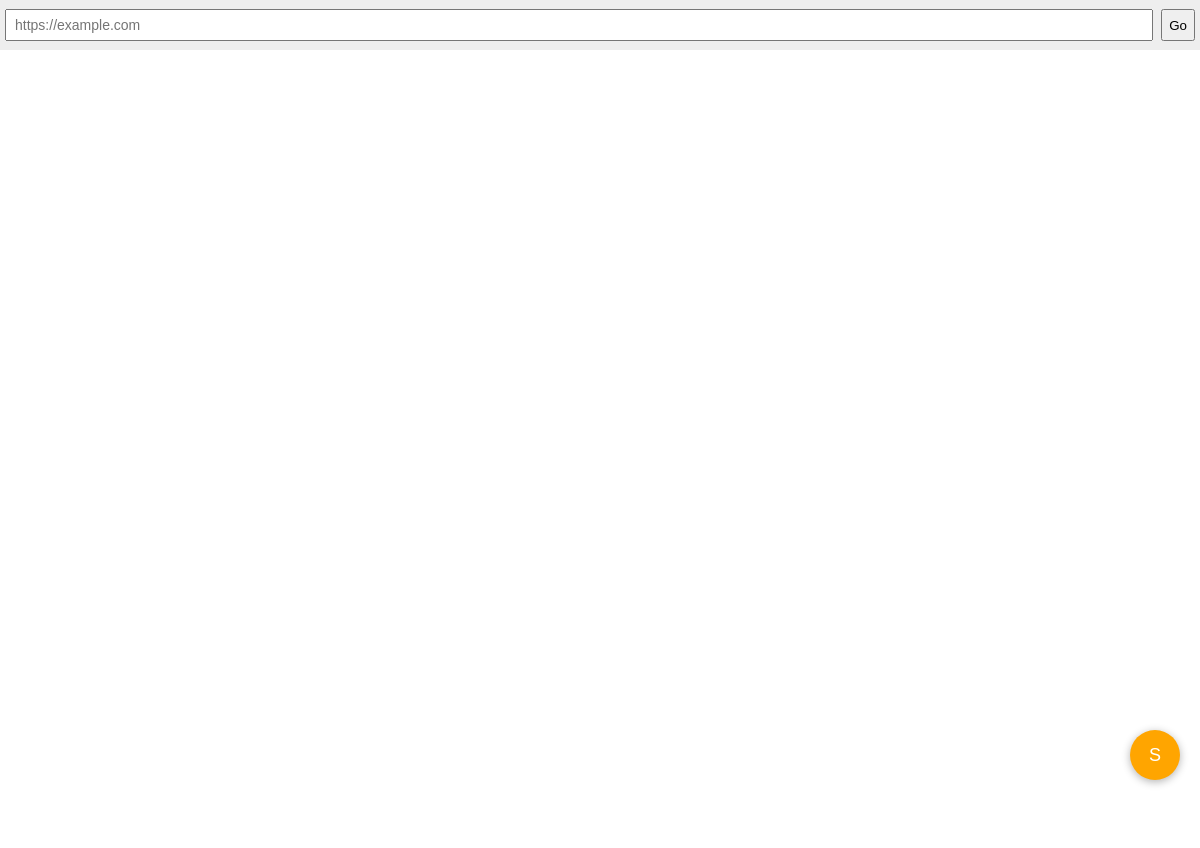
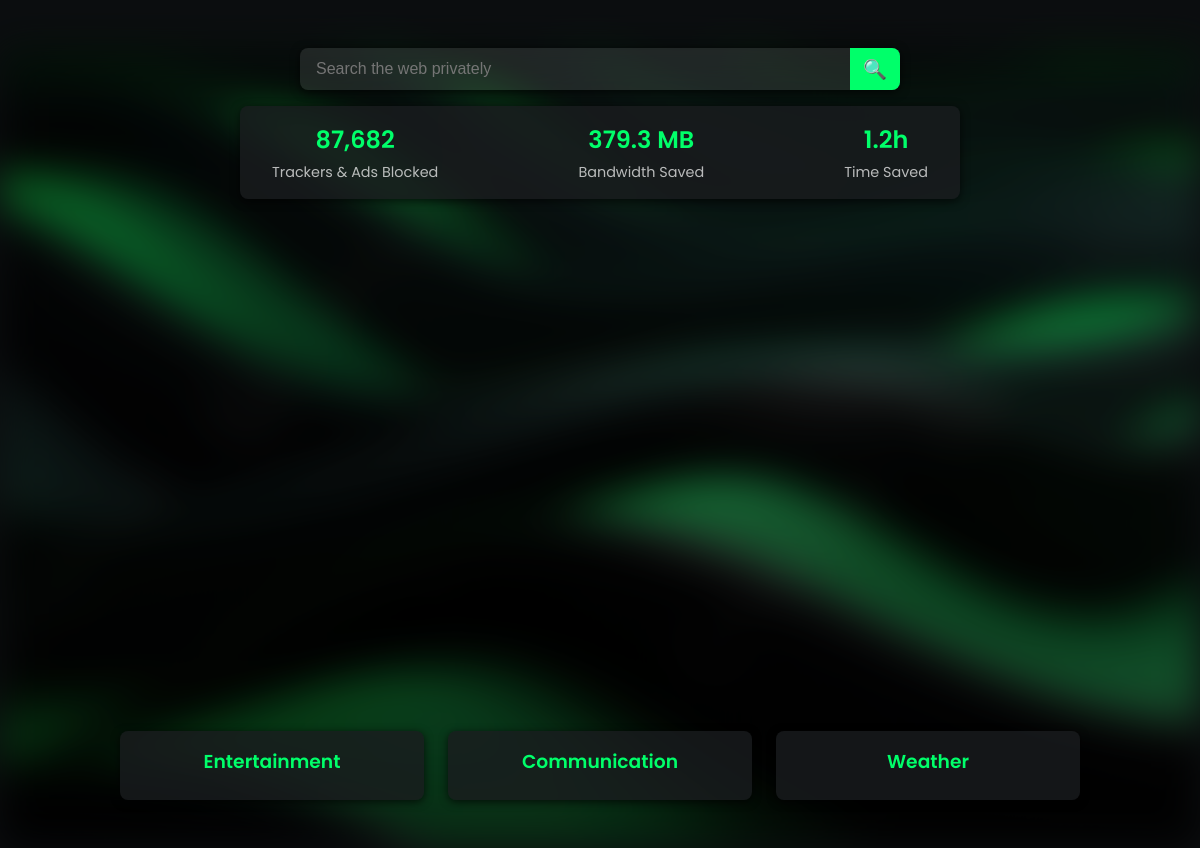
Before and after one commit to MaharshiPatel2274/NeuroPilot, an Electron app: page relax-home.html in a window 1200 px wide. Before the commit the page ends 800 px from the top, so only its background shows below. Drawn offline with Linux system fonts and the light colour scheme.

Commit message:
barebones relax landing page

```diff
--- /dev/null
+++ b/relax-home.css
@@ -0,0 +1,123 @@
+
+@import url('https://fonts.googleapis.com/css2?family=Poppins:wght@400;600&display=swap');
+
+:root {
+    --bg-dark: #0b0d0f;
+    --green-accent: #00ff6a;
+    --text-light: #e6e6e6;
+    --card-bg: rgba(26,28,30,0.8);
+}
+
+* {
+    margin: 0;
+    padding: 0;
+    box-sizing: border-box;
+}
+
+body {
+    position: relative;
+    height: 100vh;
+    font-family: 'Poppins', sans-serif;
+    color: var(--text-light);
+    background: var(--bg-dark);
+    overflow: hidden;
+}
+
+/* full‐screen blurred background */
+.bg-blur {
+    position: absolute;
+    top: 0; left: 0;
+    width: 100vw; height: 100vh;
+    background: url('landingbg.jpg') center/cover no-repeat;
+    filter: blur(20px) brightness(0.5);
+    z-index: -1;
+}
+
+/* search bar */
+.search-bar-container {
+    width: 60vw;
+    max-width: 600px;
+    margin: 3rem auto 1rem;
+    display: flex;
+    background: rgba(255,255,255,0.1);
+    border-radius: 8px;
+    overflow: hidden;
+    box-shadow: 0 2px 10px rgba(0,0,0,0.7);
+}
+
+#search-input {
+    flex: 1;
+    padding: 0.75rem 1rem;
+    border: none;
+    background: transparent;
+    color: var(--text-light);
+    font-size: 1rem;
+}
+#search-input:focus {
+    outline: none;
+}
+
+#search-btn {
+    width: 50px;
+    border: none;
+    background: var(--green-accent);
+    cursor: pointer;
+    font-size: 1.2rem;
+}
+
+/* stats widget */
+.stats-widget {
+    width: 60vw;
+    max-width: 800px;
+    margin: 1rem auto;
+    display: flex;
+    justify-content: space-between;
+    background: var(--card-bg);
+    padding: 1rem 2rem;
+    border-radius: 8px;
+    box-shadow: 0 2px 10px rgba(0,0,0,0.7);
+}
+
+.stat {
+    text-align: center;
+}
+.stat-number {
+    font-size: 1.5rem;
+    font-weight: 600;
+    color: var(--green-accent);
+}
+.stat-label {
+    margin-top: 0.3rem;
+    font-size: 0.9rem;
+    color: rgba(255,255,255,0.7);
+}
+
+/* categories row */
+#categories {
+    position: absolute;
+    bottom: 3rem;
+    left: 50%;
+    transform: translateX(-50%);
+    display: grid;
+    grid-template-columns: repeat(3, 1fr);
+    gap: 1.5rem;
+    width: 80vw;
+    max-width: 1000px;
+}
+
+.category-card {
+    background: var(--card-bg);
+    padding: 1rem;
+    border-radius: 8px;
+    box-shadow: 0 2px 8px rgba(0,0,0,0.7);
+    text-align: center;
+    transition: transform 0.2s;
+    cursor: pointer;
+}
+.category-card:hover {
+    transform: scale(1.05);
+}
+.category-card h3 {
+    margin-bottom: 0.5rem;
+    color: var(--green-accent);
+}
--- a/relax-home.html
+++ b/relax-home.html
@@ -1,126 +1,52 @@
 <!DOCTYPE html>
-<html>
+<html lang="en">
 <head>
     <meta charset="UTF-8" />
-    <title>Nova/NeuroPilot</title>
-    <style>
-        body {
-            margin: 0;
-            display: flex;
-            flex-direction: column;
-            height: 100vh;
-        }
-
-        /* Top URL bar */
-        #controls {
-            flex: 0 0 40px;
-            padding: 5px;
-            background: #eee;
-            display: flex;
-            align-items: center;
-        }
-        #controls input {
-            flex: 1;
-            height: 28px;
-            padding: 0 8px;
-            font-size: 14px;
-        }
-        #controls button {
-            margin-left: 8px;
-            height: 32px;
-        }
-
-        /* The embedded browser view */
-        #webview {
-            flex: 1;
-            width: 100%;
-            height: 100%;
-        }
-
-        /* Summarize button */
-        #summarize-button {
-            position: fixed;
-            bottom: 20px;
-            right: 20px;
-            width: 50px;
-            height: 50px;
-            border-radius: 50%;
-            background: orange;
-            border: none;
-            font-size: 18px;
-            color: white;
-            cursor: pointer;
-            z-index: 9999;
-            box-shadow: 0 2px 8px rgba(0, 0, 0, 0.3);
-        }
-
-        /* Overlay backdrop */
-        #summarize-overlay {
-            position: fixed;
-            top: 0;
-            left: 0;
-            width: 100vw;
-            height: 100vh;
-            background: rgba(0, 0, 0, 0.5);
-            display: none;
-            align-items: center;
-            justify-content: center;
-            z-index: 9998;
-        }
-
-        /* Panel inside overlay */
-        #summarize-panel {
-            background: #fff;
-            padding: 20px;
-            width: 80vw;
-            max-width: 600px;
-            border-radius: 8px;
-            box-shadow: 0 2px 12px rgba(0, 0, 0, 0.4);
-        }
-        #summarize-panel h3 {
-            margin-top: 0;
-        }
-        #summarize-panel textarea {
-            width: 100%;
-            height: 150px;
-            margin-bottom: 10px;
-            resize: none;
-        }
-        #summarize-panel button {
-            padding: 6px 12px;
-            font-size: 14px;
-        }
-    </style>
+    <title>NeuroPilot</title>
+    <link rel="stylesheet" href="relax-home.css" />
 </head>
 <body>
-<div id="controls">
-    <input id="url-input" type="text" placeholder="https://example.com" />
-    <button id="go-button">Go</button>
+<!-- blurred background -->
+<div class="bg-blur"></div>
+
+<!-- search bar -->
+<div class="search-bar-container">
+    <input id="search-input" type="text" placeholder="Search the web privately" />
+    <button id="search-btn">🔍</button>
 </div>
 
-<webview
-        id="webview"
-        src="https://www.example.com"
-        preload="preload.js"
-></webview>
-
-<button id="summarize-button" title="Summarize">S</button>
-
-<div id="summarize-overlay">
-    <div id="summarize-panel">
-        <h3>Summarize Article</h3>
-        <textarea
-                id="summary-result"
-                readonly
-                placeholder="Your summary will appear here…"
-        ></textarea>
-        <div>
-            <button id="do-summarize">Summarize</button>
-            <button id="close-overlay">Close</button>
-        </div>
+<!-- trackers & ads widget -->
+<div class="stats-widget">
+    <div class="stat">
+        <div class="stat-number" id="blocked-ads">0</div>
+        <div class="stat-label">Trackers &amp; Ads Blocked</div>
+    </div>
+    <div class="stat">
+        <div class="stat-number" id="bandwidth-saved">0 MB</div>
+        <div class="stat-label">Bandwidth Saved</div>
+    </div>
+    <div class="stat">
+        <div class="stat-number" id="time-saved">0.0h</div>
+        <div class="stat-label">Time Saved</div>
     </div>
 </div>
 
-<script src="renderer.js"></script>
+<!-- category widgets -->
+<div id="categories">
+    <div class="category-card" id="entertainment">
+        <h3>Entertainment</h3>
+        <!-- later: YouTube & show recs -->
+    </div>
+    <div class="category-card" id="communication">
+        <h3>Communication</h3>
+        <!-- later: WhatsApp, chat recs -->
+    </div>
+    <div class="category-card" id="weather">
+        <h3>Weather</h3>
+        <!-- later: weather widget -->
+    </div>
+</div>
+
+<script src="relax-home.js"></script>
 </body>
 </html>
--- /dev/null
+++ b/relax-home.js
@@ -0,0 +1,28 @@
+document.addEventListener('DOMContentLoaded', () => {
+    // Example stats – replace with real data later
+    document.getElementById('blocked-ads').textContent      = '87,682';
+    document.getElementById('bandwidth-saved').textContent  = '379.3 MB';
+    document.getElementById('time-saved').textContent       = '1.2h';
+
+    // Category click stubs
+    ['entertainment','communication','weather'].forEach(id => {
+        document.getElementById(id).addEventListener('click', () => {
+            alert(`${id.charAt(0).toUpperCase()+id.slice(1)} widget clicked`);
+        });
+    });
+
+    // Search bar handler
+    const input = document.getElementById('search-input');
+    const btn   = document.getElementById('search-btn');
+    function doSearch() {
+        const q = input.value.trim();
+        if (q) {
+            // for now, open external default browser
+            window.open(`https://www.google.com/search?q=${encodeURIComponent(q)}`, '_blank');
+        }
+    }
+    btn.addEventListener('click', doSearch);
+    input.addEventListener('keydown', e => {
+        if (e.key === 'Enter') doSearch();
+    });
+});
```
Also changed, not shown: index.html (+1 -1 lines), landing.html (+1 -1 lines).
